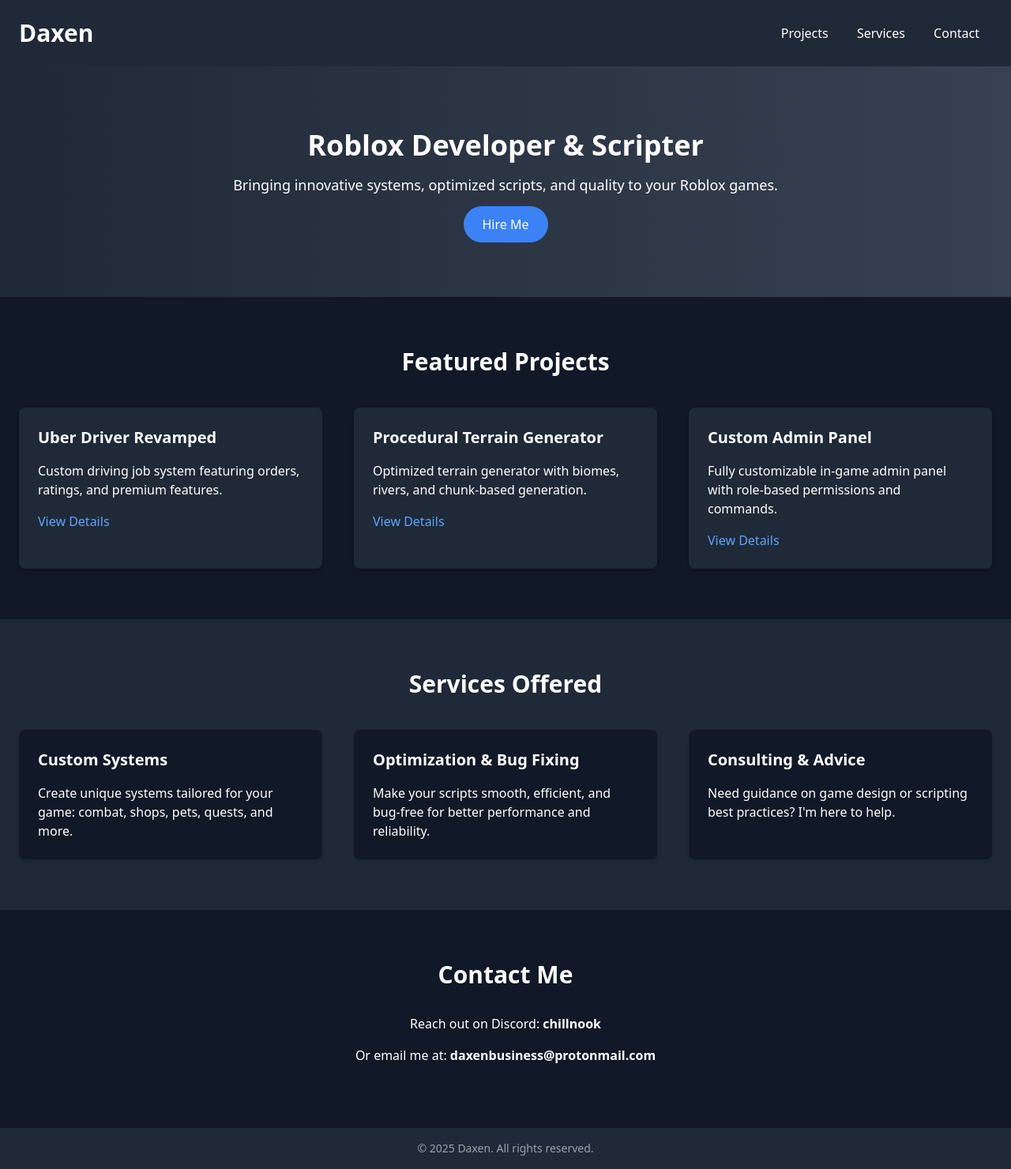
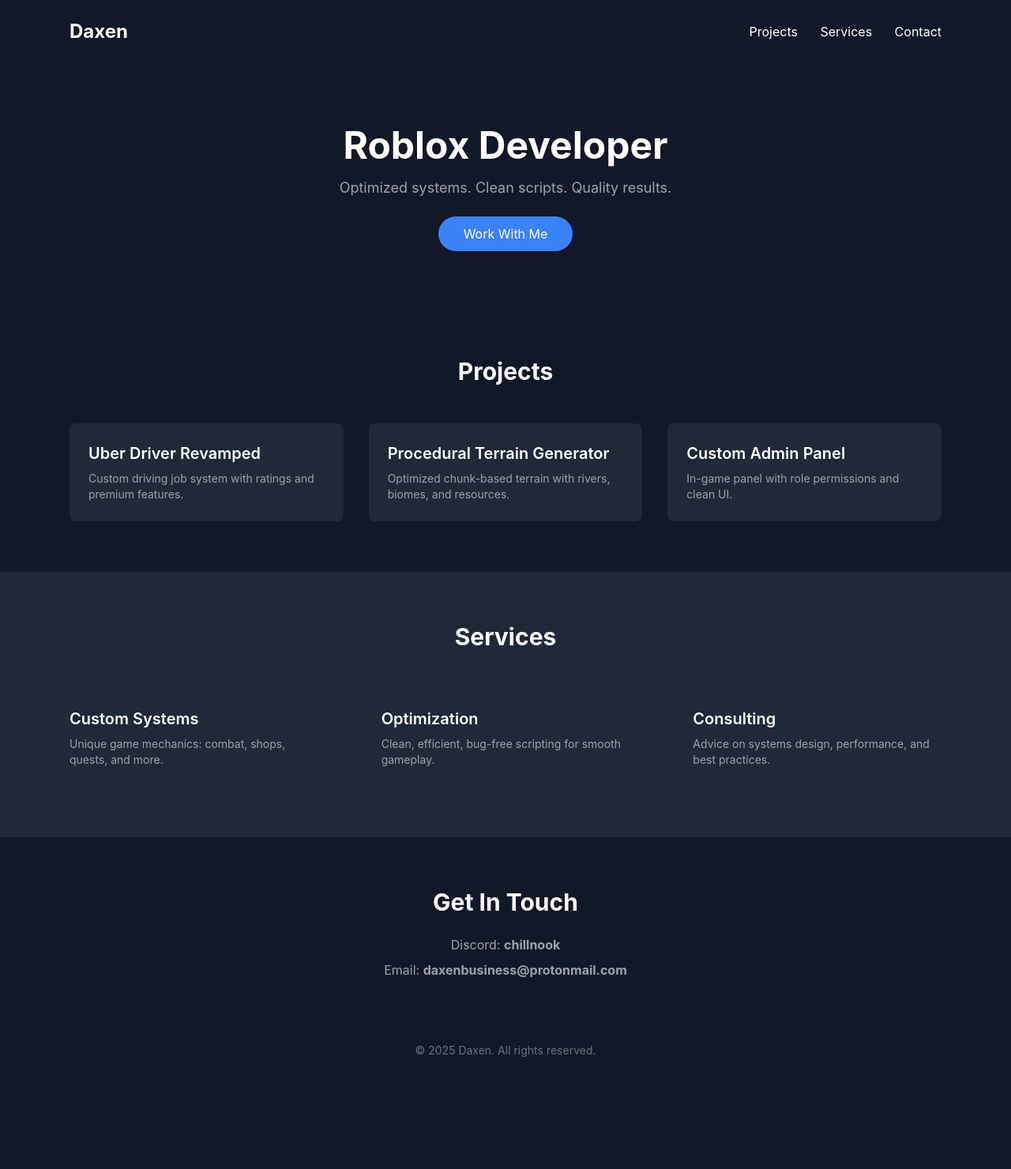
Before and after one commit to chillnook/chillnook.github.io, a plain HTML site: page index.html in a window 1280 px wide. Shown: the whole page at 79% size. After the commit the page ends 1356 px from the top, so only its background shows below. Drawn offline with nearby package versions, Linux system fonts and the light colour scheme.

Commit message:
Update index.html

```diff
--- a/index.html
+++ b/index.html
@@ -5,80 +5,77 @@
   <meta name="viewport" content="width=device-width, initial-scale=1.0" />
   <title>Daxen | Roblox Developer</title>
   <link href="https://cdn.jsdelivr.net/npm/tailwindcss@2.2.19/dist/tailwind.min.css" rel="stylesheet">
+  <style>
+    body { font-family: 'Inter', sans-serif; }
+  </style>
 </head>
-<body class="bg-gray-900 text-white font-sans">
+<body class="bg-gray-900 text-white">
   <!-- Header -->
-  <header class="p-6 bg-gray-800 shadow-lg">
-    <div class="container mx-auto flex justify-between items-center">
-      <h1 class="text-3xl font-bold">Daxen</h1>
-      <nav>
-        <a href="#projects" class="mx-4 hover:text-blue-400">Projects</a>
-        <a href="#services" class="mx-4 hover:text-blue-400">Services</a>
-        <a href="#contact" class="mx-4 hover:text-blue-400">Contact</a>
-      </nav>
-    </div>
+  <header class="p-6 flex justify-between items-center max-w-6xl mx-auto">
+    <h1 class="text-2xl font-bold">Daxen</h1>
+    <nav class="space-x-6">
+      <a href="#projects" class="hover:text-blue-400">Projects</a>
+      <a href="#services" class="hover:text-blue-400">Services</a>
+      <a href="#contact" class="hover:text-blue-400">Contact</a>
+    </nav>
   </header>
 
   <!-- Hero -->
-  <section class="text-center py-20 bg-gradient-to-r from-gray-800 to-gray-700">
-    <h2 class="text-4xl font-bold mb-4">Roblox Developer & Scripter</h2>
-    <p class="text-lg mb-6">Bringing innovative systems, optimized scripts, and quality to your Roblox games.</p>
-    <a href="#contact" class="bg-blue-500 px-6 py-3 rounded-full text-white hover:bg-blue-600">Hire Me</a>
+  <section class="text-center py-20">
+    <h2 class="text-4xl md:text-5xl font-bold mb-4">Roblox Developer</h2>
+    <p class="text-lg text-gray-400 mb-8">Optimized systems. Clean scripts. Quality results.</p>
+    <a href="#contact" class="bg-blue-500 px-8 py-3 rounded-full hover:bg-blue-600">Work With Me</a>
   </section>
 
   <!-- Projects -->
-  <section id="projects" class="container mx-auto py-16 px-6">
-    <h3 class="text-3xl font-bold mb-10 text-center">Featured Projects</h3>
-    <div class="grid md:grid-cols-3 gap-10">
-      <!-- Project Example -->
-      <div class="bg-gray-800 p-6 rounded-lg shadow-md">
-        <h4 class="text-xl font-semibold mb-4">Uber Driver Revamped</h4>
-        <p class="mb-4">Custom driving job system featuring orders, ratings, and premium features.</p>
-        <a href="#" class="text-blue-400 hover:underline">View Details</a>
+  <section id="projects" class="max-w-6xl mx-auto py-16 px-6">
+    <h3 class="text-3xl font-bold mb-12 text-center">Projects</h3>
+    <div class="grid md:grid-cols-3 gap-8">
+      <div class="bg-gray-800 p-6 rounded-lg">
+        <h4 class="text-xl font-semibold mb-2">Uber Driver Revamped</h4>
+        <p class="text-gray-400 text-sm">Custom driving job system with ratings and premium features.</p>
       </div>
 
-      <div class="bg-gray-800 p-6 rounded-lg shadow-md">
-        <h4 class="text-xl font-semibold mb-4">Procedural Terrain Generator</h4>
-        <p class="mb-4">Optimized terrain generator with biomes, rivers, and chunk-based generation.</p>
-        <a href="#" class="text-blue-400 hover:underline">View Details</a>
+      <div class="bg-gray-800 p-6 rounded-lg">
+        <h4 class="text-xl font-semibold mb-2">Procedural Terrain Generator</h4>
+        <p class="text-gray-400 text-sm">Optimized chunk-based terrain with rivers, biomes, and resources.</p>
       </div>
 
-      <div class="bg-gray-800 p-6 rounded-lg shadow-md">
-        <h4 class="text-xl font-semibold mb-4">Custom Admin Panel</h4>
-        <p class="mb-4">Fully customizable in-game admin panel with role-based permissions and commands.</p>
-        <a href="#" class="text-blue-400 hover:underline">View Details</a>
+      <div class="bg-gray-800 p-6 rounded-lg">
+        <h4 class="text-xl font-semibold mb-2">Custom Admin Panel</h4>
+        <p class="text-gray-400 text-sm">In-game panel with role permissions and clean UI.</p>
       </div>
     </div>
   </section>
 
   <!-- Services -->
   <section id="services" class="bg-gray-800 py-16 px-6">
-    <h3 class="text-3xl font-bold mb-10 text-center">Services Offered</h3>
-    <div class="grid md:grid-cols-3 gap-10 container mx-auto">
-      <div class="bg-gray-900 p-6 rounded-lg shadow-md">
-        <h4 class="text-xl font-semibold mb-4">Custom Systems</h4>
-        <p>Create unique systems tailored for your game: combat, shops, pets, quests, and more.</p>
+    <h3 class="text-3xl font-bold mb-12 text-center">Services</h3>
+    <div class="grid md:grid-cols-3 gap-8 max-w-6xl mx-auto">
+      <div class="p-6">
+        <h4 class="text-xl font-semibold mb-2">Custom Systems</h4>
+        <p class="text-gray-400 text-sm">Unique game mechanics: combat, shops, quests, and more.</p>
       </div>
-      <div class="bg-gray-900 p-6 rounded-lg shadow-md">
-        <h4 class="text-xl font-semibold mb-4">Optimization & Bug Fixing</h4>
-        <p>Make your scripts smooth, efficient, and bug-free for better performance and reliability.</p>
+      <div class="p-6">
+        <h4 class="text-xl font-semibold mb-2">Optimization</h4>
+        <p class="text-gray-400 text-sm">Clean, efficient, bug-free scripting for smooth gameplay.</p>
       </div>
-      <div class="bg-gray-900 p-6 rounded-lg shadow-md">
-        <h4 class="text-xl font-semibold mb-4">Consulting & Advice</h4>
-        <p>Need guidance on game design or scripting best practices? I'm here to help.</p>
+      <div class="p-6">
+        <h4 class="text-xl font-semibold mb-2">Consulting</h4>
+        <p class="text-gray-400 text-sm">Advice on systems design, performance, and best practices.</p>
       </div>
     </div>
   </section>
 
   <!-- Contact -->
-  <section id="contact" class="container mx-auto py-16 px-6 text-center">
-    <h3 class="text-3xl font-bold mb-8">Contact Me</h3>
-    <p class="mb-4">Reach out on Discord: <strong>chillnook</strong></p>
-    <p class="mb-4">Or email me at: <strong>daxenbusiness@protonmail.com</strong></p>
+  <section id="contact" class="py-16 text-center">
+    <h3 class="text-3xl font-bold mb-6">Get In Touch</h3>
+    <p class="text-gray-400 mb-2">Discord: <strong>chillnook</strong></p>
+    <p class="text-gray-400">Email: <strong>daxenbusiness@protonmail.com</strong></p>
   </section>
 
-  <footer class="bg-gray-800 text-center py-4">
-    <p class="text-sm text-gray-400">&copy; 2025 Daxen. All rights reserved.</p>
+  <footer class="text-center py-4 text-gray-500 text-sm">
+    &copy; 2025 Daxen. All rights reserved.
   </footer>
 </body>
 </html>
```
